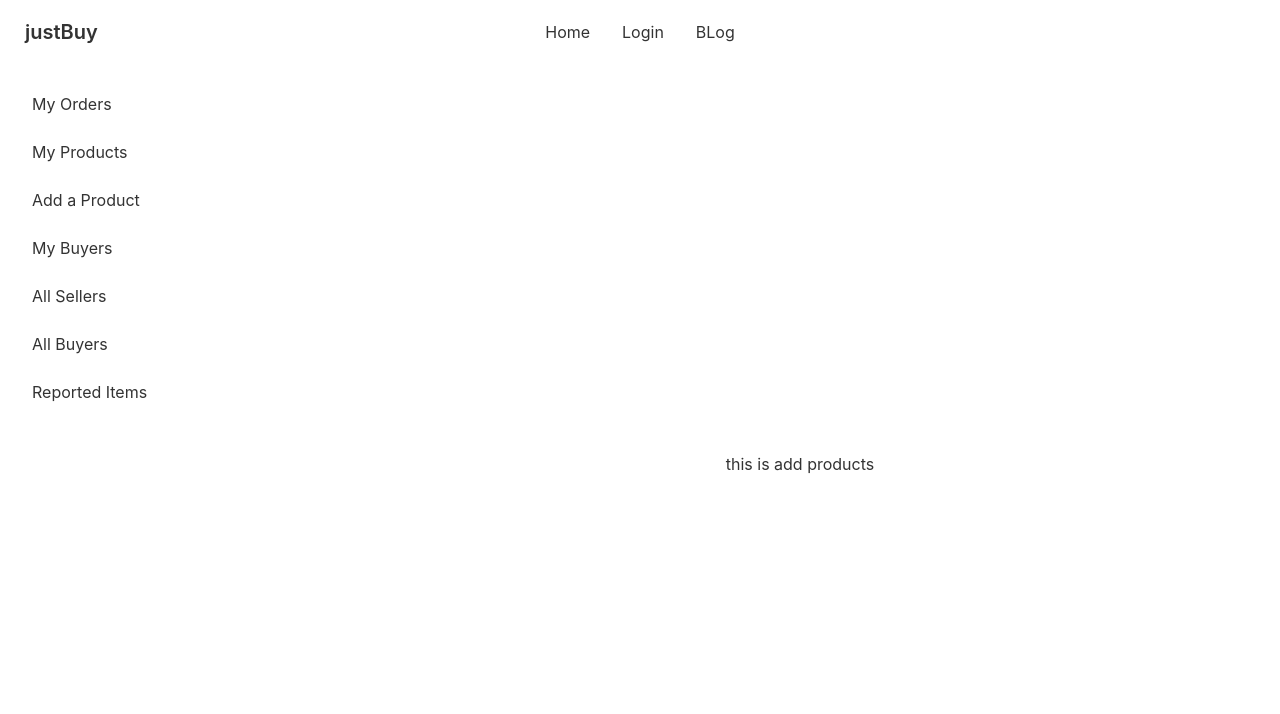
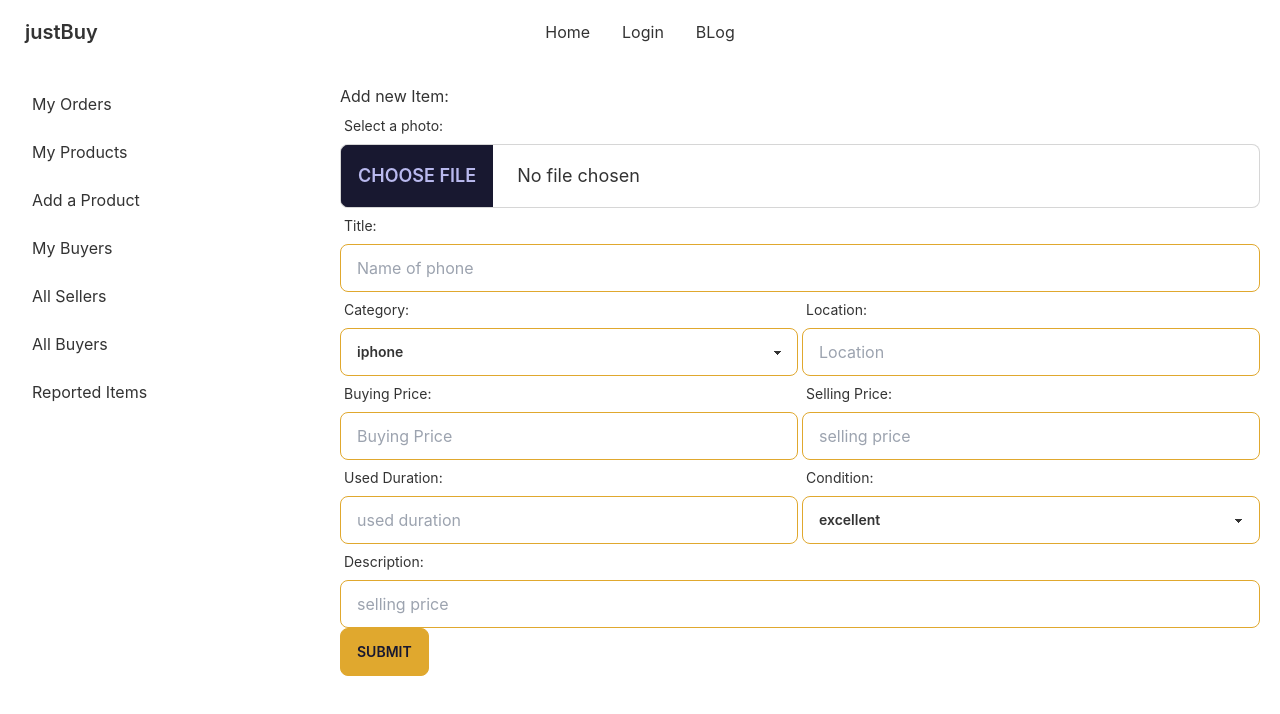
Before and after one commit to safwanbin2/justBuy-client, a React (Create React App) app: page /dashboard/addproducts in a window 1280 px wide. Shown: the top 714 px of the page. Built offline with nearby package versions, Linux system fonts and the light colour scheme; no server answers.

Commit message:
added imgbb

```diff
--- a/src/Layouts/DashboardLayout.js
+++ b/src/Layouts/DashboardLayout.js
@@ -23,7 +23,7 @@ const DashboardLayout = () => {
             <Navbar></Navbar>
             <div className="drawer drawer-mobile">
                 <input id="my-drawer-2" type="checkbox" className="drawer-toggle" />
-                <div className="drawer-content flex flex-col items-center justify-center">
+                <div className="drawer-content m-5">
                     <Outlet></Outlet>
                 </div>
                 <div className="drawer-side">
--- a/src/Pages/Dashboard/AddProducts/AddProducts.js
+++ b/src/Pages/Dashboard/AddProducts/AddProducts.js
@@ -1,9 +1,169 @@
-import React from 'react';
+import React, { useContext } from 'react';
+import { useForm } from 'react-hook-form';
+import { AuthContext } from '../../../Contexts/AuthProvider/AuthProvider';
 
 const AddProducts = () => {
+    const { user } = useContext(AuthContext);
+    const { register, handleSubmit, formState: { errors } } = useForm();
+    const d = new Date();
+    const date = `${d.getDate()}/${d.getMonth()}/${d.getFullYear()}`
+    console.log(date)
+    const handleAddPhone = data => {
+        const image = data.img[0];
+        const formData = new FormData();
+        formData.append("image", image);
+        fetch(`https://api.imgbb.com/1/upload?key=${process.env.REACT_APP_imgbb_key}`, {
+            method: "POST",
+            body: formData
+        })
+            .then(res => res.json())
+            .then(imgData => {
+                const img = imgData.data.url;
+                const newPhone = {
+                    title: data.title,
+                    category: data.category,
+                    sellPrice: data.sellPrice,
+                    buyPrice: data.buyPrice,
+                    img: img,
+                    location: data.location,
+                    condition: data.condition,
+                    used: data.used,
+                    postdate: date,
+                    sellerName: user.displayName,
+                    sellerEmail: user.email,
+                    // isVerified: true,
+                    description: data.description
+                }
+
+                fetch(`http://localhost:5000/phones`, {
+                    method: "POST",
+                    headers: {
+                        "content-type": "application/json"
+                    },
+                    body: JSON.stringify(newPhone)
+                })
+                    .then(res => res.json())
+                    .then(data => {
+                        console.log(data)
+                    })
+            })
+    }
+
+    // title
+    // category
+    // sellPrice
+    // buyPrice
+    // img
+    // location
+    // used
+    // postDate
+    // sellerName
+    // sellerEmail
+    // isVerified
+    // condition
+    // description
     return (
         <div>
-            this is add products
+            Add new Item:
+            <form onSubmit={handleSubmit(handleAddPhone)}>
+                {/* taking img */}
+                <div className="form-control">
+                    <label className="label">
+                        <span className="label-text">Select a photo: </span>
+                    </label>
+                    <input {...register('img', {
+                        required: "can not be empty"
+                    })} type="file" className="file-input file-input-bordered file-input-lg w-full" />
+                    {errors.img && <p className='text-red-600'><small>{errors.img.message}</small></p>}
+                </div>
+                <div className="form-control">
+                    <label className="label">
+                        <span className="label-text">Title: </span>
+                    </label>
+                    <input {...register('title', {
+                        required: "can not be empty"
+                    })} type="text" placeholder="Name of phone" className="input input-bordered input-primary w-full" />
+                    {errors.title && <p className='text-red-600'><small>{errors.title.message}</small></p>}
+                </div>
+                <div className='grid grid-cols-2 gap-1'>
+                    <div className="form-control">
+                        <label className="label">
+                            <span className="label-text">Category: </span>
+                        </label>
+                        <select {...register('category')} className="select select-primary w-full">
+                            <option>iphone</option>
+                            <option>samsung</option>
+                            <option>opp</option>
+                            <option>vivo</option>
+                            <option>redmi</option>
+                            <option>oneplus</option>
+                            <option>sony</option>
+                        </select>
+                    </div>
+                    <div className="form-control">
+                        <label className="label">
+                            <span className="label-text">Location: </span>
+                        </label>
+                        <input {...register('location', {
+                            required: "can not be empty"
+                        })} type="text" placeholder="Location" className="input input-bordered input-primary w-full" />
+                        {errors.location && <p className='text-red-600'><small>{errors.location.message}</small></p>}
+                    </div>
+                </div>
+                {/* price */}
+                <div className='grid grid-cols-2 gap-1'>
+                    <div className="form-control">
+                        <label className="label">
+                            <span className="label-text">Buying Price: </span>
+                        </label>
+                        <input {...register('buyPrice', {
+                            required: "cant not be empty"
+                        })} type="text" placeholder="Buying Price" className="input input-bordered input-primary w-full" />
+                        {errors.buyPrice && <p className='text-red-600'><small>{errors.buyPrice.message}</small></p>}
+                    </div>
+                    <div className="form-control">
+                        <label className="label">
+                            <span className="label-text">Selling Price: </span>
+                        </label>
+                        <input {...register('sellPrice', {
+                            required: "can not be empty"
+                        })} type="text" placeholder="selling price" className="input input-bordered input-primary w-full" />
+                        {errors.sellPrice && <p className='text-red-600'><small>{errors.sellPrice.message}</small></p>}
+                    </div>
+                </div>
+                {/* condtion and used */}
+                <div className='grid grid-cols-2 gap-1'>
+                    <div className="form-control">
+                        <label className="label">
+                            <span className="label-text">Used Duration: </span>
+                        </label>
+                        <input {...register('used', {
+                            required: "can not be empty"
+                        })} type='text' placeholder="used duration" className="input input-bordered input-primary w-full" />
+                        {errors.used && <p className='text-red-600'><small>{errors.used.message}</small></p>}
+                    </div>
+                    <div className="form-control">
+                        <label className="label">
+                            <span className="label-text">Condition: </span>
+                        </label>
+                        <select {...register('condition')} className="select select-primary w-full">
+                            <option>excellent</option>
+                            <option>good</option>
+                            <option>fair</option>
+                        </select>
+                    </div>
+                </div>
+                <div className="form-control">
+                    <label className="label">
+                        <span className="label-text">Description: </span>
+                    </label>
+                    <input {...register('description', {
+                        required: 'can not be empty'
+                    })} type="text" placeholder="selling price" className="input input-bordered input-primary w-full" />
+                    {errors.description && <p className='text-red-600'><small>{errors.description.message}</small></p>}
+                </div>
+                <input type="submit" className='btn btn-primary' value="Submit" />
+            </form>
         </div>
     );
 };
```
